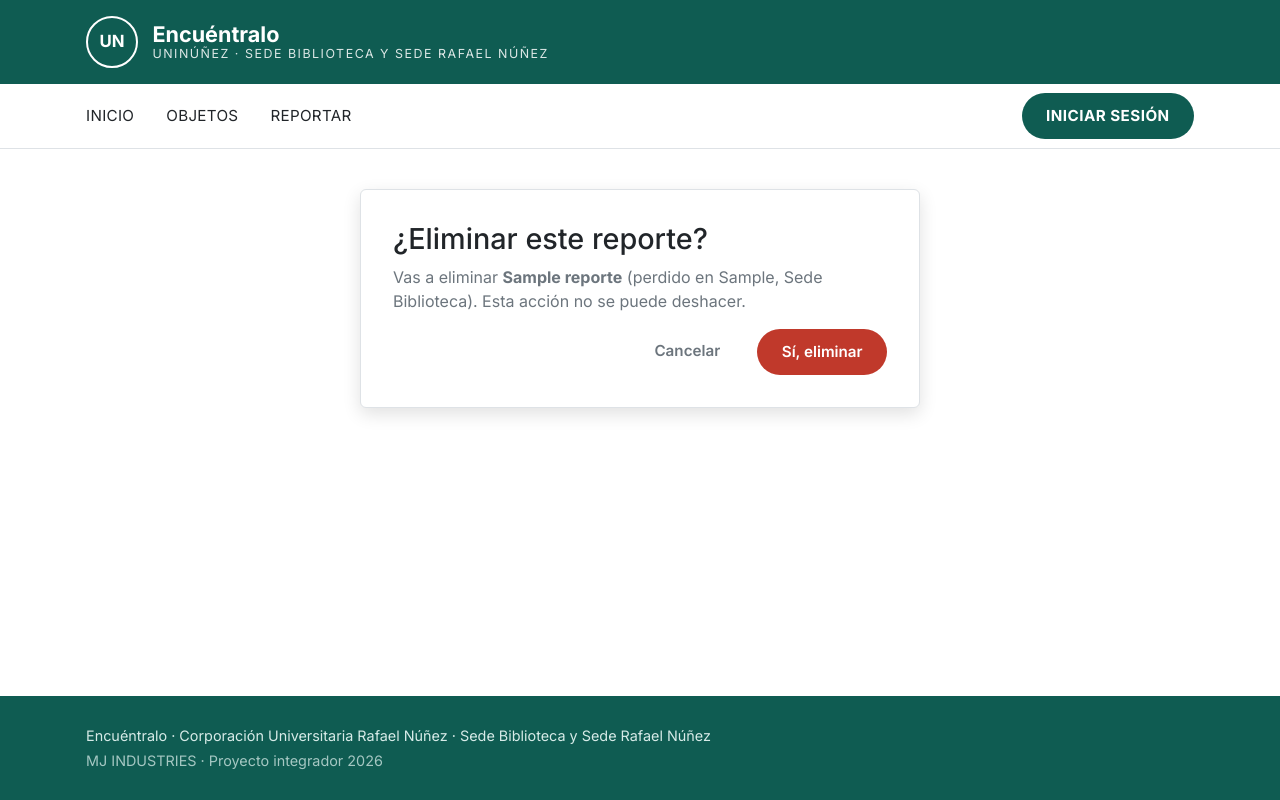
After one commit to MGL701EP/ENCONTAR, a Django app: page /objetos/1/eliminar/ in a window 1280 px wide. The commit adds this page. Run offline with Django 5.2, Linux system fonts and the light colour scheme; tables that the repository leaves empty hold one stand-in row (values such as "Sample post").

Commit message:
Editar y eliminar reportes con confirmación (CRUD completo)

```diff
--- a/objetos/urls.py
+++ b/objetos/urls.py
@@ -8,4 +8,6 @@ urlpatterns = [
     path('', views.lista, name='lista'),
     path('reportar/', views.reportar, name='reportar'),
     path('<int:objeto_id>/', views.detalle, name='detalle'),
+    path('<int:objeto_id>/editar/', views.editar, name='editar'),
+    path('<int:objeto_id>/eliminar/', views.eliminar, name='eliminar'),
 ]
--- a/objetos/views.py
+++ b/objetos/views.py
@@ -56,3 +56,32 @@ def reportar(request):
         form = ReporteForm(initial={'tipo': request.GET.get('tipo', 'perdido')})
 
     return render(request, 'objetos/reportar.html', {'form': form})
+
+
+
+def editar(request, objeto_id):
+    """ACTUALIZAR: modifica un reporte existente (RF-11)."""
+    objeto = get_object_or_404(Reporte, pk=objeto_id)
+    if request.method == 'POST':
+        form = ReporteForm(request.POST, request.FILES, instance=objeto)
+        if form.is_valid():
+            form.save()
+            messages.success(request, 'Los cambios se guardaron correctamente.')
+            return redirect('objetos:detalle', objeto_id=objeto.pk)
+        messages.error(request, 'Revisa los campos marcados en rojo.')
+    else:
+        form = ReporteForm(instance=objeto)
+
+    return render(request, 'objetos/reportar.html', {'form': form, 'objeto': objeto})
+
+
+def eliminar(request, objeto_id):
+    """ELIMINAR: pide confirmación antes de borrar el reporte (RF-11)."""
+    objeto = get_object_or_404(Reporte, pk=objeto_id)
+    if request.method == 'POST':
+        titulo = objeto.titulo
+        objeto.delete()
+        messages.success(request, f'El reporte "{titulo}" se eliminó.')
+        return redirect('objetos:lista')
+
+    return render(request, 'objetos/confirmar_eliminar.html', {'objeto': objeto})
--- a/static/css/estilos.css
+++ b/static/css/estilos.css
@@ -414,3 +414,15 @@ a { color: inherit; }
     background: #fbe9e7;
     border-left-color: #c0392b;
 }
+
+/* ---------- Editar / eliminar ---------- */
+.detalle__acciones {
+    display: flex;
+    gap: 0.5rem;
+    margin-top: 1rem;
+    padding-top: 1rem;
+    border-top: 1px solid var(--borde);
+}
+.boton--texto-peligro { color: #c0392b; }
+.boton--peligro { background: #c0392b; color: #fff; }
+.boton--peligro:hover { background: #a93226; }
--- /dev/null
+++ b/templates/objetos/confirmar_eliminar.html
@@ -0,0 +1,22 @@
+{% extends 'base.html' %}
+
+{% block titulo %}Eliminar reporte{% endblock %}
+
+{% block contenido %}
+<div class="contenedor principal--con-margen">
+    <div class="formulario-caja formulario-caja--angosta">
+        <h1>¿Eliminar este reporte?</h1>
+        <p class="subtitulo">
+            Vas a eliminar <strong>{{ objeto.titulo }}</strong>
+            ({{ objeto.get_tipo_display|lower }} en {{ objeto.lugar }}, {{ objeto.get_sede_display }}).
+            Esta acción no se puede deshacer.
+        </p>
+
+        <form method="post" class="formulario__acciones">
+            {% csrf_token %}
+            <a href="{% url 'objetos:detalle' objeto.pk %}" class="boton boton--texto">Cancelar</a>
+            <button type="submit" class="boton boton--peligro">Sí, eliminar</button>
+        </form>
+    </div>
+</div>
+{% endblock %}
--- a/templates/objetos/detalle.html
+++ b/templates/objetos/detalle.html
@@ -41,6 +41,11 @@
             <button type="button" class="boton boton--primario" data-contactar>
                 {% if objeto.es_encontrado %}Es mío{% else %}Yo lo encontré{% endif %}
             </button>
+
+            <div class="detalle__acciones">
+                <a href="{% url 'objetos:editar' objeto.pk %}" class="boton boton--texto">✏️ Editar</a>
+                <a href="{% url 'objetos:eliminar' objeto.pk %}" class="boton boton--texto boton--texto-peligro">🗑️ Eliminar</a>
+            </div>
         </div>
     </article>
 </div>
```
